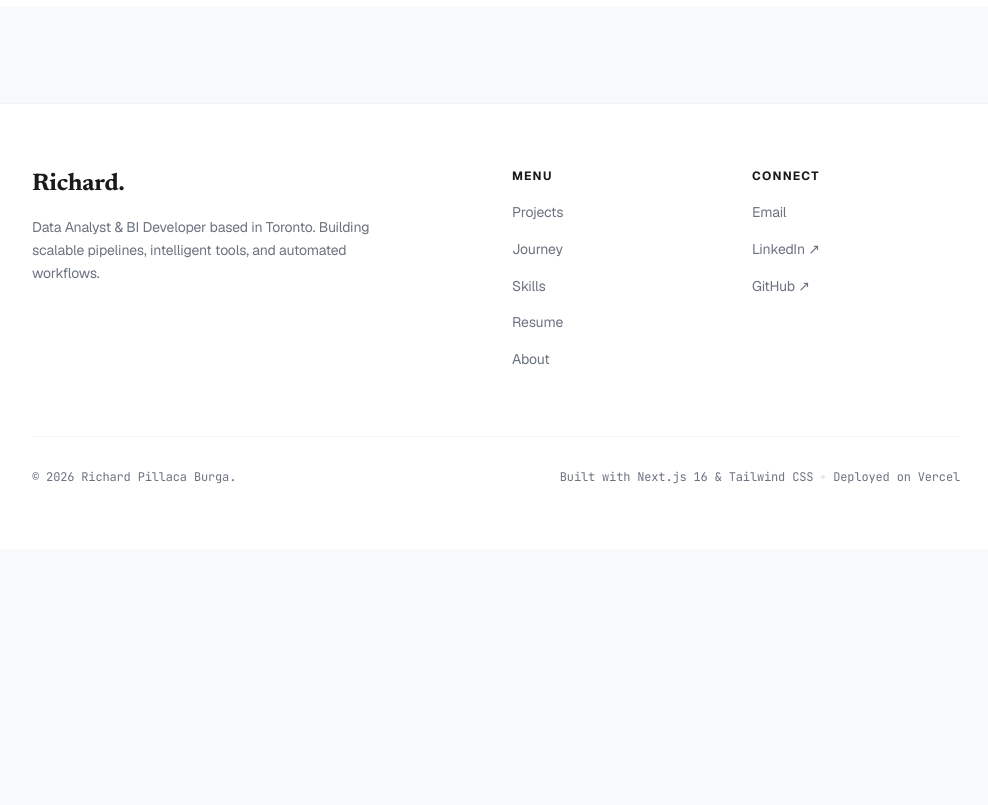
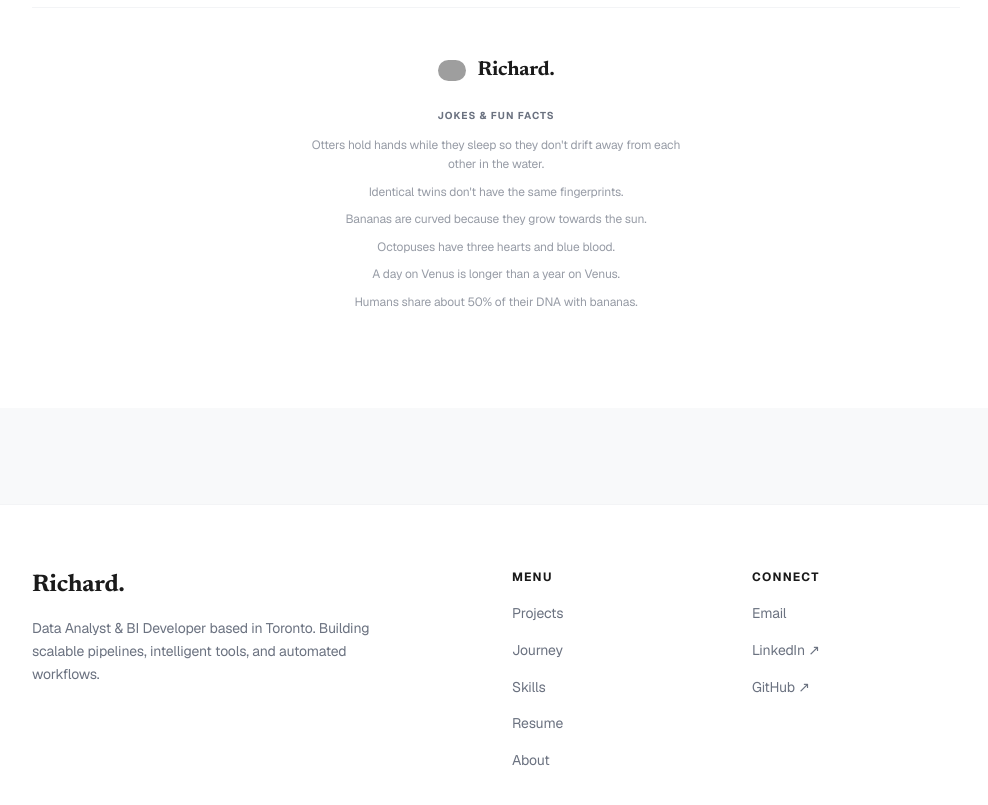
Before and after one commit to RikepilB/Portlio, a Next.js app: page /projects in a window 1280 px wide. Shown: the part 2426-3231 px from the top of the page, without its empty margins (144-1132 px from the left). Before the commit the page ends 2975 px from the top, so only its background shows below. Built offline with nearby package versions, Linux system fonts and the light colour scheme; grey boxes are pictures that could not be loaded.

Commit message:
Remove location badge from about hero, add fun facts footer to projects page

```diff
--- a/src/app/about/page.tsx
+++ b/src/app/about/page.tsx
@@ -245,12 +245,6 @@ export default function AboutPage() {
                         <h1 className="font-display text-4xl sm:text-6xl font-bold text-[#1A1A1A] leading-tight animate-fade-up">
                             Hi, I&#39;m Richard!
                         </h1>
-
-                        <div className="flex items-center gap-3 text-xs font-mono text-[#6B7280] uppercase animate-fade-up stagger-1">
-                            <span>📍 Toronto, ON</span>
-                            <span>·</span>
-                            <span>🎓 UBC &#39;25</span>
-                        </div>
 
                         {/* Language Toggle */}
                         <div className="flex items-center gap-1.5 bg-[#F9FAFB] border border-[#E5E7EB] rounded-full p-0.5 w-fit animate-fade-up stagger-2">
--- a/src/app/projects/page.tsx
+++ b/src/app/projects/page.tsx
@@ -2,7 +2,17 @@
 
 import { useState } from 'react'
 import Link from 'next/link'
+import Image from 'next/image'
 import { projects } from '@/data/projects'
+
+const funFacts = [
+    'Otters hold hands while they sleep so they don\'t drift away from each other in the water.',
+    'Identical twins don\'t have the same fingerprints.',
+    'Bananas are curved because they grow towards the sun.',
+    'Octopuses have three hearts and blue blood.',
+    'A day on Venus is longer than a year on Venus.',
+    'Humans share about 50% of their DNA with bananas.',
+]
 
 const categories = ['All', 'DATA SCIENCE', 'RESEARCH', 'EXCEL AUTOMATION', 'FULL STACK']
 
@@ -100,6 +110,33 @@ export default function ProjectsPage() {
                         </article>
                     ))}
                 </div>
+
+                {/* ── Footer ── */}
+                <div className="mt-24 pt-12 border-t border-[#F3F4F6]">
+                    <div className="flex flex-col items-center gap-6">
+                        <div className="flex items-center gap-3">
+                            <Image
+                                src="/images/logo.png"
+                                alt=""
+                                width={28}
+                                height={28}
+                                className="rounded-full"
+                            />
+                            <span className="font-display text-xl font-bold text-[#1A1A1A]">Richard.</span>
+                        </div>
+
+                        <div className="flex flex-col items-center gap-2">
+                            <p className="text-[10px] font-bold tracking-widest uppercase text-[#6B7280] mb-1">Jokes & Fun Facts</p>
+                            <ul className="flex flex-col items-center gap-2">
+                                {funFacts.map((fact, i) => (
+                                    <li key={i} className="text-xs text-[#6B7280] leading-relaxed max-w-sm text-center opacity-70 hover:opacity-100 transition-opacity">
+                                        {fact}
+                                    </li>
+                                ))}
+                            </ul>
+                        </div>
+                    </div>
+                </div>
             </div>
         </div>
     )
```
